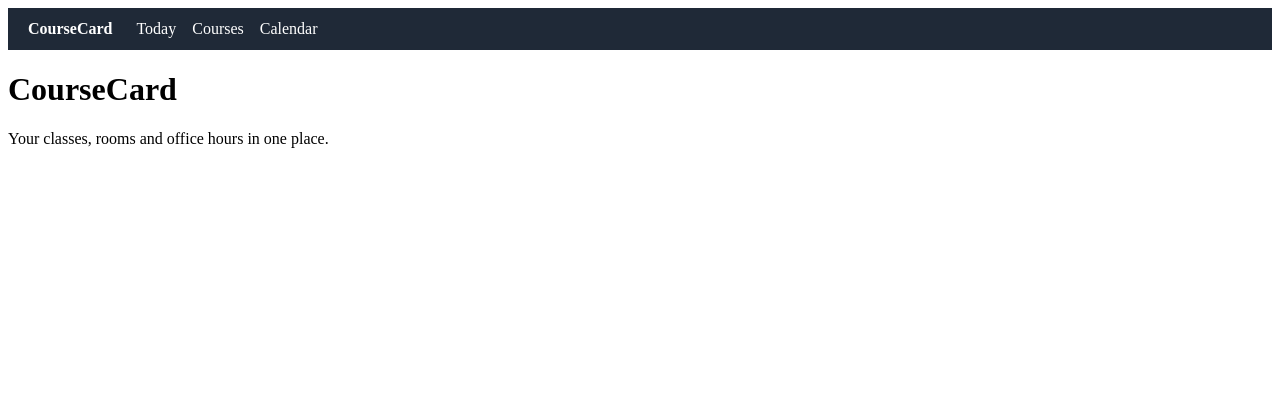
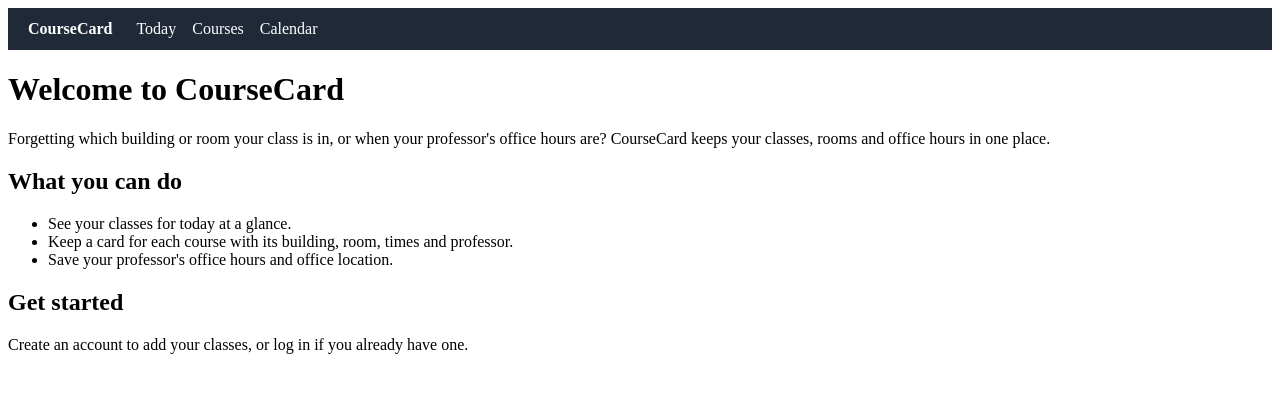
Before and after one commit to HarithIlang/CourseCardWeb, a Django app: page / in a window 1280 px wide. Shown: the top 393 px of the page. Run offline with Django 5.2, Linux system fonts and the light colour scheme.

Commit message:
Write the welcome text on the home page
Explains what CourseCard is for and invites visitors to create an account or log in.

```diff
--- a/templates/home.html
+++ b/templates/home.html
@@ -1,6 +1,17 @@
 {% extends 'base.html' %}
 
 {% block content %}
-    <h1>CourseCard</h1>
-    <p>Your classes, rooms and office hours in one place.</p>
+    <h1>Welcome to CourseCard</h1>
+    <p>Forgetting which building or room your class is in, or when your professor's office hours are? CourseCard keeps your classes, rooms and office hours in one place.</p>
+
+    <h2>What you can do</h2>
+
+    <ul>
+        <li>See your classes for today at a glance.</li>
+        <li>Keep a card for each course with its building, room, times and professor.</li>
+        <li>Save your professor's office hours and office location.</li>
+    </ul>
+
+    <h2>Get started</h2>
+    <p>Create an account to add your classes, or log in if you already have one.</p>
 {% endblock %}
```
